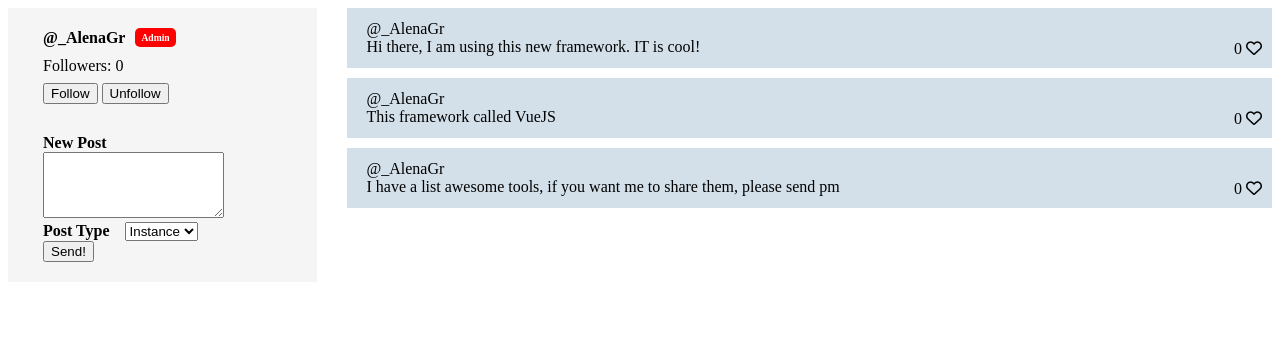
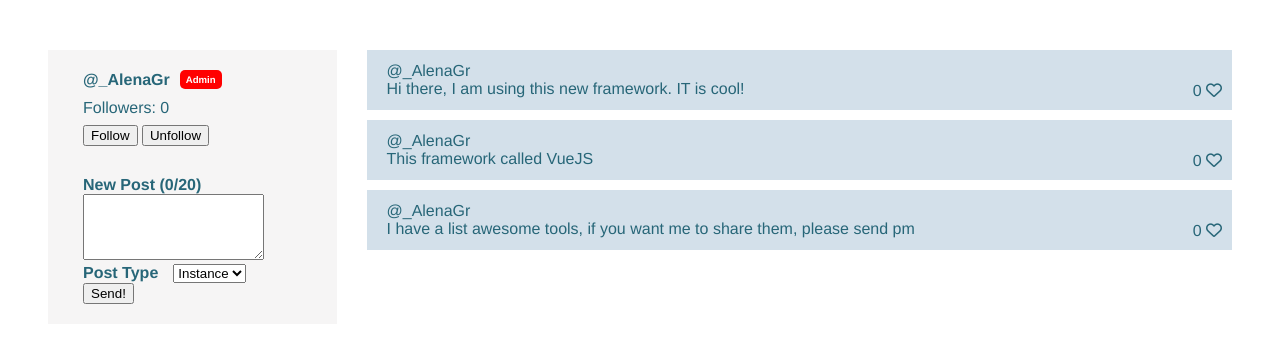
Before and after one commit to alena22292/vue-project, a Vue app: page / in a window 1280 px wide. Shown: the top 342 px of the page. Built offline with nearby package versions, Linux system fonts and the light colour scheme.

Commit message:
Dynamic style for btn

```diff
--- a/src/App.vue
+++ b/src/App.vue
@@ -15,7 +15,7 @@ export default {
 </script>
 
 <style lang="scss" scoped>
-#app {
+.app {
   font-family: Avenir, Helvetica, Arial, sans-serif;
   -webkit-font-smoothing: antialiased;
   -moz-osx-font-smoothing: grayscale;
--- a/src/components/UserProfile.vue
+++ b/src/components/UserProfile.vue
@@ -8,8 +8,9 @@
               </div>
               <span class="user-profile__block">Followers: {{ followers }}</span>
               <button @click="followUser">Follow</button> <button @click="unFollowUser">Unfollow</button>
-              <form action="" class="user-profile__form-create" @submit.prevent="createNewPost">
-                  <label for="newPost">New Post</label>
+              <!-- :class takes an object with name of classes which will be invoked when condition applies -->
+              <form action="" class="user-profile__form-create" @submit.prevent="createNewPost" :class="{'--exceed': countedCharactersPost > 20}">
+                  <label for="newPost">New Post ({{ countedCharactersPost }}/20)</label>
                   <!-- v-model needs for synce up to the given data() -->
                   <textarea id="newPost" rows="4" v-model="newPostContent"></textarea>
                   <div class="user-profile__post-type">
@@ -21,7 +22,7 @@
                           </option>
                       </select>
                   </div>
-                  <button>
+                  <button class="btn-submit">
                       Send!
                   </button>
               </form>
@@ -73,11 +74,16 @@ export default {
       }
     }
   },
+  // computed property: don't accept arguments, the get dynamic values based on other props
   computed: {
     fullName() {
       return `${this.user.name} ${this.user.surname}`;
+    },
+    countedCharactersPost() {
+      return this.newPostContent.length;
     }
   },
+  // methods are static functions used to react to events, they accept arguments
   methods: {
     followUser() {
       this.followers++;
@@ -125,7 +131,13 @@ export default {
         display: grid;
         grid-template-columns: 1fr 3fr;
         grid-gap: 30px;
-    }
+        .user-profile__wrapper {
+          background: #f6f5f5;
+          padding: 20px 35px;
+          .user-profile__flex-box {
+            display: flex;
+            align-items: center;
+            margin-bottom: 10px;
             .user-profile__admin-badge {
                 font-size: 0.6em;
                 font-weight: 600;
@@ -135,32 +147,38 @@ export default {
                 padding: 4px 6px;
                 margin-left: 10px;
             }
-  .user-profile__flex-box {
-     display: flex;
-     align-items: center;
-     margin-bottom: 10px;
           }
-
-  .user-profile__wrapper {
-    background: #f6f5f5;
-    padding: 20px 35px;;
-  }
-
           .user-profile__block {
               display: block;
               margin-bottom: 8px;
           }
+        }
+    }
   .user-profile__user {
       font-weight: 800;
+  }
+  /* Button */
+  button {
+    cursor: pointer;
   }
   /* Form create */
   .user-profile__form-create {
       margin-top: 30px;
-  }
       label {
           font-weight: 800;
           margin-right: 15px;
       }
+      &.--exceed {
+        color: red;
+        .btn-submit {
+          cursor: not-allowed;
+          background-color: red;
+          color: white;
+          pointer-events: none;
+        }
+      }
+  }
+
 
 
 </style>
```
Lines whose indentation alone changed are shown as unchanged.
